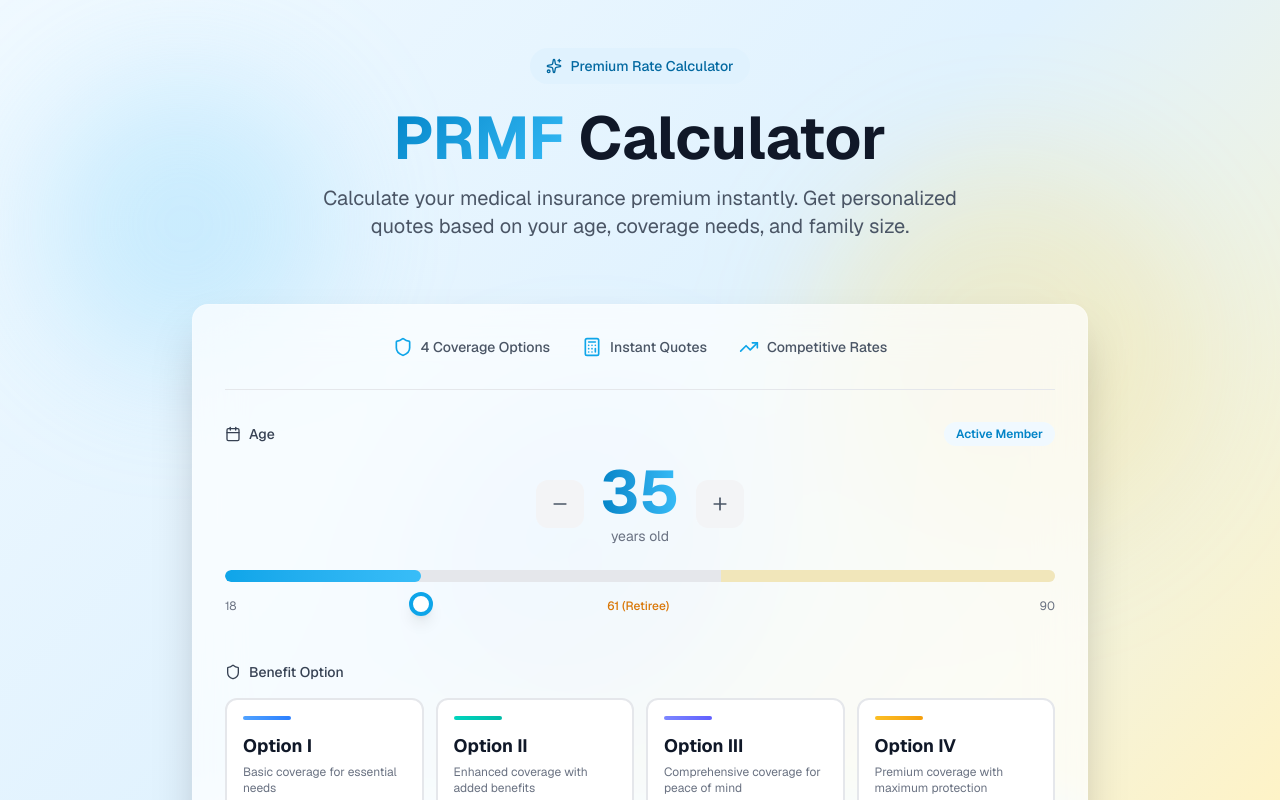
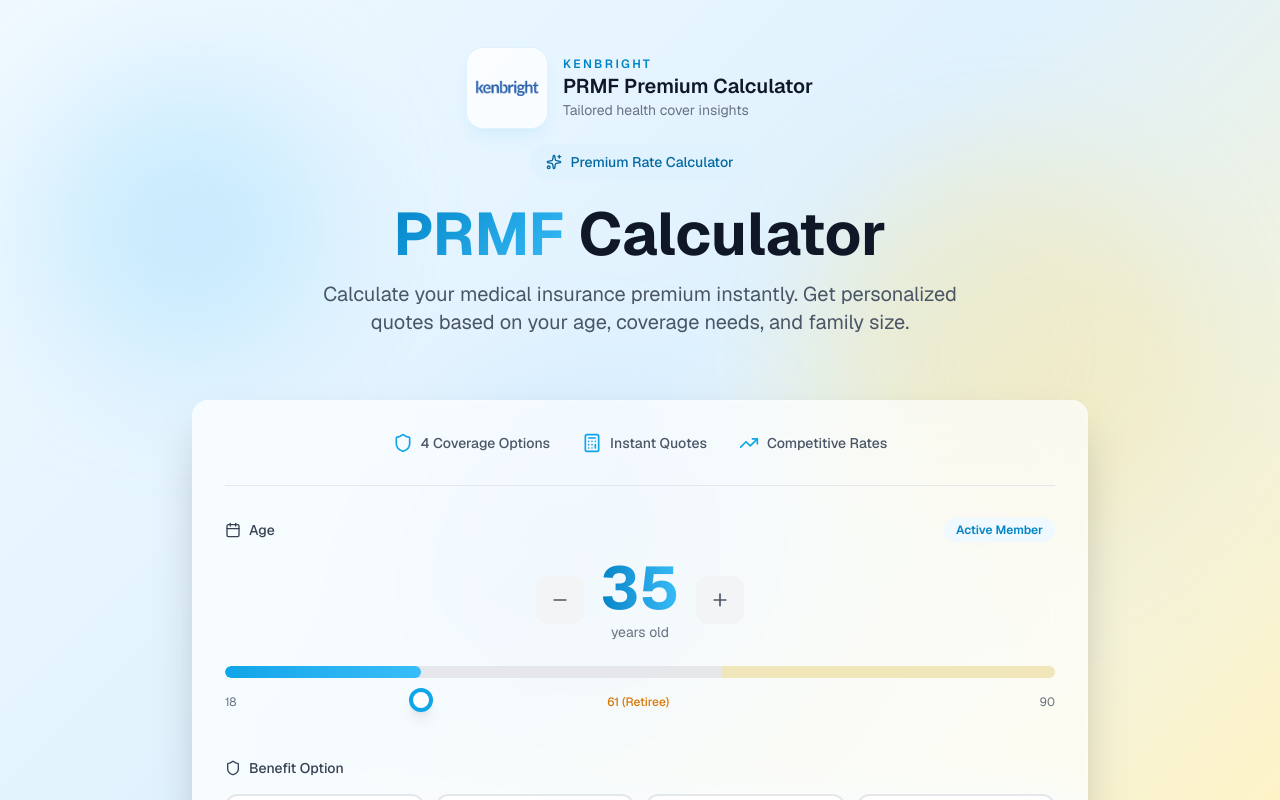
Before and after one commit to robin-ochieng/prmf-modeller, a Next.js app in the folder frontend/: page / in a window 1280 px wide. Shown: the top 800 px of the page. Built offline with nearby package versions, Linux system fonts and the light colour scheme.

Commit message:
Add Kenbright logo branding to calculator header

```diff
--- a/frontend/src/app/page.tsx
+++ b/frontend/src/app/page.tsx
@@ -2,6 +2,7 @@
 
 import { useState } from 'react'
 import { motion, AnimatePresence, LazyMotion, domAnimation } from 'framer-motion'
+import Image from 'next/image'
 import { Calculator, Sparkles, Shield, TrendingUp } from 'lucide-react'
 import { Button, Card, CalculatingAnimation } from '@/components/ui'
 import { AgeSlider, BenefitSelector, FamilySizeToggle, PremiumResult } from '@/components/calculator'
@@ -118,6 +119,29 @@
           animate={{ opacity: 1, y: 0 }}
           transition={{ duration: 0.6 }}
         >
+          <motion.div
+            className="flex items-center justify-center gap-3 md:gap-4 mb-4"
+            initial={{ opacity: 0, scale: 0.9 }}
+            animate={{ opacity: 1, scale: 1 }}
+            transition={{ delay: 0.15 }}
+          >
+            <div className="rounded-2xl bg-white/80 p-2 shadow-lg shadow-primary-200/40 ring-1 ring-primary-100">
+              <Image
+                src="/kenbrigt_logo.png"
+                alt="Kenbright logo"
+                width={72}
+                height={72}
+                className="h-14 w-14 md:h-16 md:w-16 object-contain"
+                priority
+              />
+            </div>
+            <div className="text-left">
+              <p className="text-xs uppercase tracking-[0.2em] text-primary-600 font-semibold">Kenbright</p>
+              <p className="text-lg md:text-xl font-semibold text-gray-900">PRMF Premium Calculator</p>
+              <p className="text-sm text-gray-500">Tailored health cover insights</p>
+            </div>
+          </motion.div>
+
           <motion.div
             className="inline-flex items-center gap-2 px-4 py-2 rounded-full bg-primary-100 text-primary-700 text-sm font-medium mb-6"
             initial={{ opacity: 0, scale: 0.8 }}
```
Also changed, not shown: frontend/public/kenbrigt_logo.png (added).
